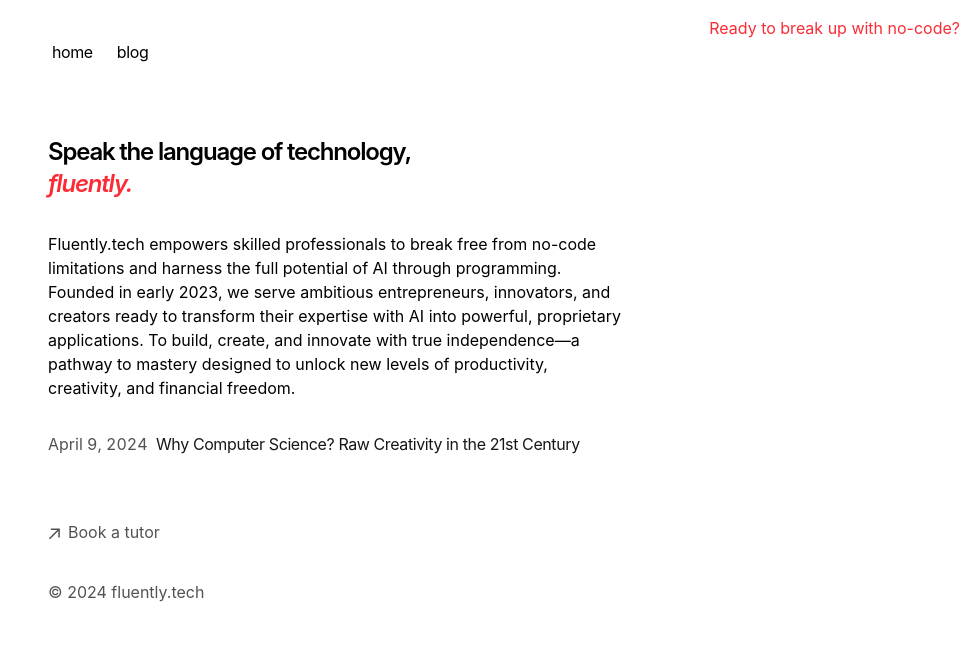
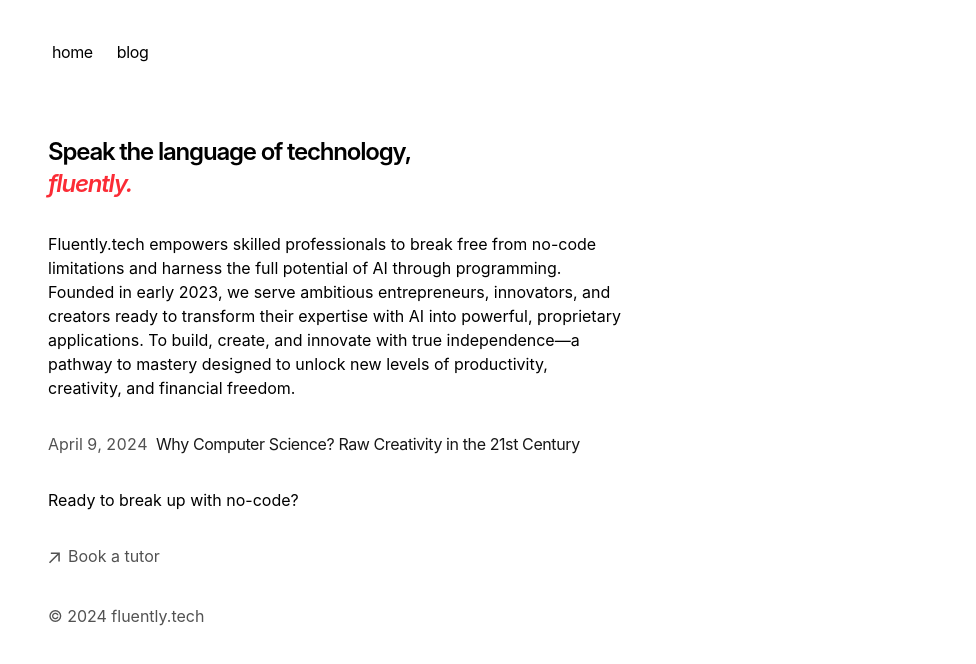
Before and after one commit to adam-leigh/portfolio, a Next.js app: page / in a window 1280 px wide. Shown: the top 664 px of the page, without its empty margins (304-1280 px from the left). Built offline with nearby package versions, Linux system fonts and the light colour scheme.

Commit message:
Landing page: Attempting scroll effect again

```diff
--- a/app/page.tsx
+++ b/app/page.tsx
@@ -6,7 +6,7 @@
 			<h1 className="mb-8 text-2xl font-semibold tracking-tighter">
 				Speak the language of technology,
 				<br />
-				<span className="text-red-500">
+				<span className="text-red-500 md:sticky md:top-4">
 					<em>fluently.</em>
 				</span>
 			</h1>
@@ -22,9 +22,7 @@
 			<div className="my-8">
 				<BlogPosts />
 			</div>
-			<span className="fixed top-4 right-4 text-red-500">
-				Ready to break up with no-code?
-			</span>
+			<span>Ready to break up with no-code?</span>
 		</section>
 	);
 }
```
